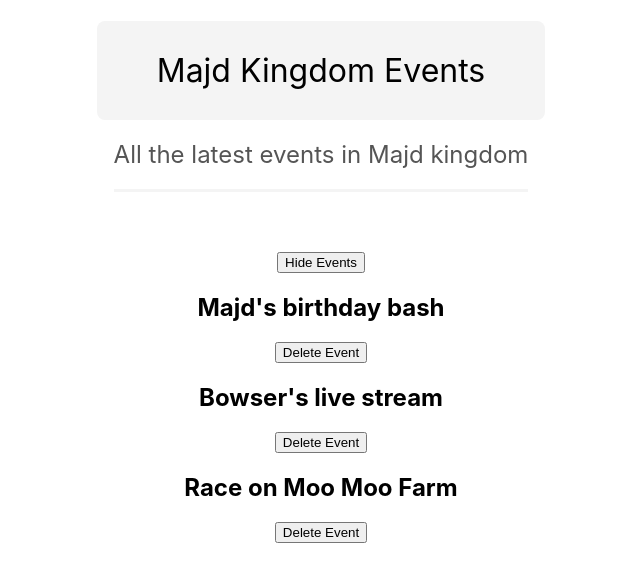
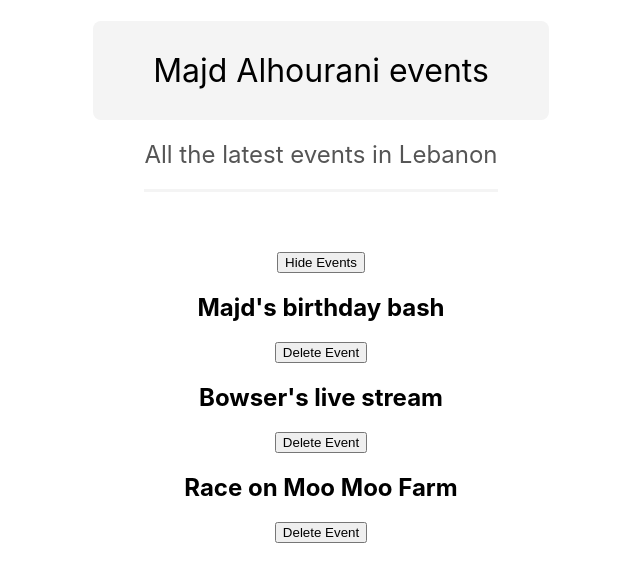
Before and after one commit to Majd-Alhourani98/events-list, a React (Create React App) app: page / in a window 1280 px wide. Shown: the top 582 px of the page, without its empty margins (319-959 px from the left). Built offline with nearby package versions, Linux system fonts and the light colour scheme.

Commit message:
introduce props and demonstrate reusable Title component

```diff
--- a/src/App.js
+++ b/src/App.js
@@ -23,9 +23,10 @@ function App() {
     });
   };
 
+  const subtitle = "All the latest events in Lebanon";
   return (
     <div className="App">
-      <Title />
+      <Title title="Majd Alhourani events" subtitle={subtitle} />
       <div>
         {showEvents && (
           <button onClick={() => setShowEvents(false)}>Hide Events</button>
--- a/src/components/Title.js
+++ b/src/components/Title.js
@@ -1,9 +1,9 @@
-export default function Title() {
+export default function Title({ title, subtitle }) {
   return (
     <div>
-      <h1 className="title">Majd Kingdom Events</h1>
+      <h1 className="title">{title}</h1>
       <br />
-      <h2 className="subtitle"> All the latest events in Majd kingdom</h2>
+      <h2 className="subtitle">{subtitle}</h2>
     </div>
   );
 }
```
